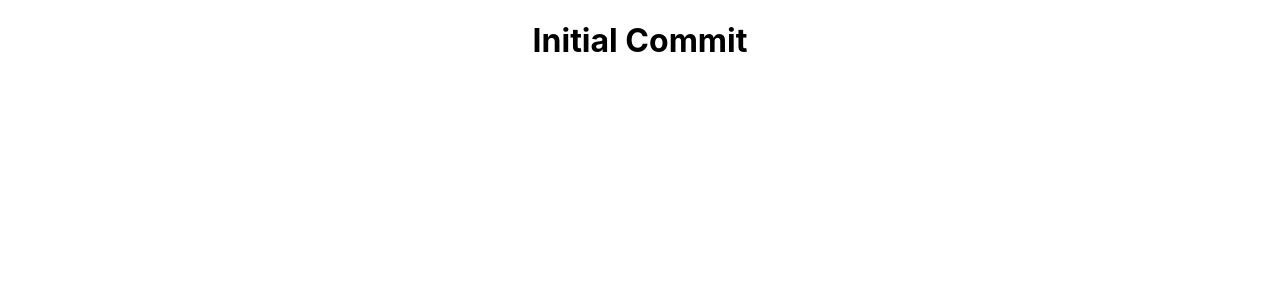
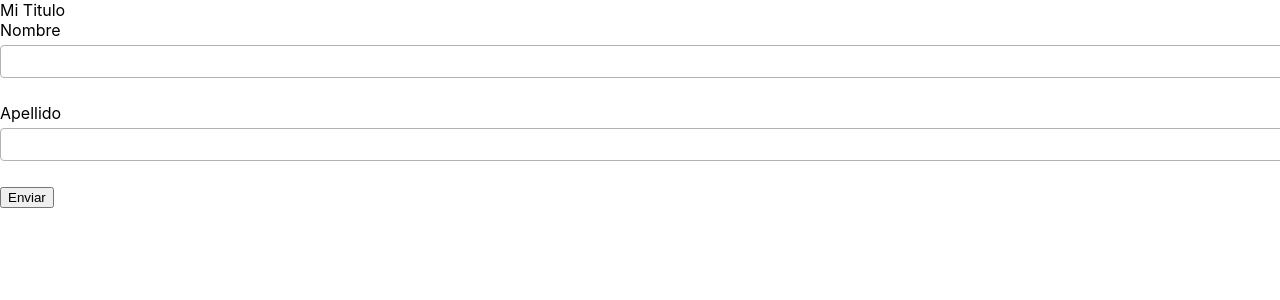
Before and after one commit to juan-carlos-aguilar/guia-definitiva, a React (Vite) app: page / in a window 1280 px wide. Shown: the top 300 px of the page. Built offline with nearby package versions, Linux system fonts and the light colour scheme.

Commit message:
Project Set up

```diff
--- a/package.json
+++ b/package.json
@@ -8,8 +8,11 @@
     "preview": "vite preview"
   },
   "dependencies": {
+    "formik": "^2.2.9",
     "react": "^17.0.2",
-    "react-dom": "^17.0.2"
+    "react-dom": "^17.0.2",
+    "styled-components": "^5.3.5",
+    "yup": "^0.32.11"
   },
   "devDependencies": {
     "@types/react": "^17.0.33",
--- a/src/App.tsx
+++ b/src/App.tsx
@@ -1,14 +1,25 @@
-import { Component } from "react";
+import { useState } from 'react';
+import Titulo from './components/Titulo';
+import MyForm from './components/MyForm';
+import MyList from './components/MyList';
 import './App.css';
 
-class App extends Component {
-  render() {
-    return (
-      <div className="App">
-        <h1>Initial Commit</h1>
-      </div>
-    )
+function App() {
+  const [valores, setValores] = useState([])
+  const handleSubmit = (values) => {
+    setValores([
+      ...valores,
+      values
+    ])
   }
+
+  return (
+    <div>
+      <Titulo>Mi Titulo</Titulo>
+      <MyForm onSubmit={handleSubmit} />
+      <MyList data={valores} />
+    </div>
+  )
 }
 
 export default App
--- /dev/null
+++ b/src/components/Input.tsx
@@ -0,0 +1,41 @@
+import styled from 'styled-components';
+import { useField } from 'formik';
+
+const Control = styled.div`
+    margin-bottom: 20px;
+`
+
+const Label = styled.label`
+    color: #000;
+    display: block;
+    margin-bottom: 5px;
+`
+
+const MyInput = styled.input`
+    outline: none;
+    padding: 8px;
+    border: solid 1px #b1b3b5;
+    border-radius: 4px;
+    width: 100%;
+    margin-bottom: 5px;
+`
+
+const ErrorMessage = styled.div`
+    color: #f00;
+`
+
+const Input = ({ label, ...props }) => {
+    const [field, meta] = useField(props);
+
+    return (
+        <Control>
+            <Label>{label}</Label>
+            <MyInput {...field} {...props} />
+            {meta.touched && meta.error ? (
+                <ErrorMessage>{meta.error}</ErrorMessage>
+            ) : null}
+        </Control>
+    )
+}
+
+export default Input
--- /dev/null
+++ b/src/components/MyForm.tsx
@@ -0,0 +1,33 @@
+import { Formik, Form } from "formik";
+import * as Yup from 'yup';
+import Input from './Input';
+
+const MyForm = ({ onSubmit }) => {
+    console.log('Rendering form');
+    const handleSubmit = (values, { resetForm }) => {
+        onSubmit(values);
+        resetForm();
+    }
+
+    return(
+        <Formik
+            initialValues={{
+                name: '',
+                lastname: '',
+            }}
+            onSubmit={handleSubmit}
+            validationSchema={Yup.object({
+                name: Yup.string().required('Obligatorio'),
+                lastname: Yup.string().required('Obligatorio'),
+            })}
+        >
+            <Form>
+                <Input name="name" label="Nombre " />
+                <Input name="lastname" label="Apellido " />
+                <button type="submit">Enviar</button>
+            </Form>
+        </Formik>
+    )
+}
+
+export default MyForm;
--- /dev/null
+++ b/src/components/MyList.tsx
@@ -0,0 +1,25 @@
+const Li = ({ fullname }) => {
+    console.log(`Render ${fullname}`)
+
+    return (
+        <li>
+            {fullname}
+        </li>
+    )
+}
+
+const MyList = ({ data }) => {
+    console.log('Render list')
+    return(
+        <ul>
+            {data.map(x =>
+                <Li
+                    key={x.name + x.lastname}
+                    fullname={`${x.name} ${x.lastname}`}
+                />
+            )}
+        </ul>
+    )
+}
+
+export default MyList;
--- /dev/null
+++ b/src/components/Titulo.tsx
@@ -0,0 +1,11 @@
+const Titulo = ({ children }) => {
+    console.log('Rendering title')
+
+    return(
+        <div>
+            {children}
+        </div>
+    )
+}
+
+export default Titulo
```
Also changed, not shown: 1 other file (tests, documents, lock files or other folders).
